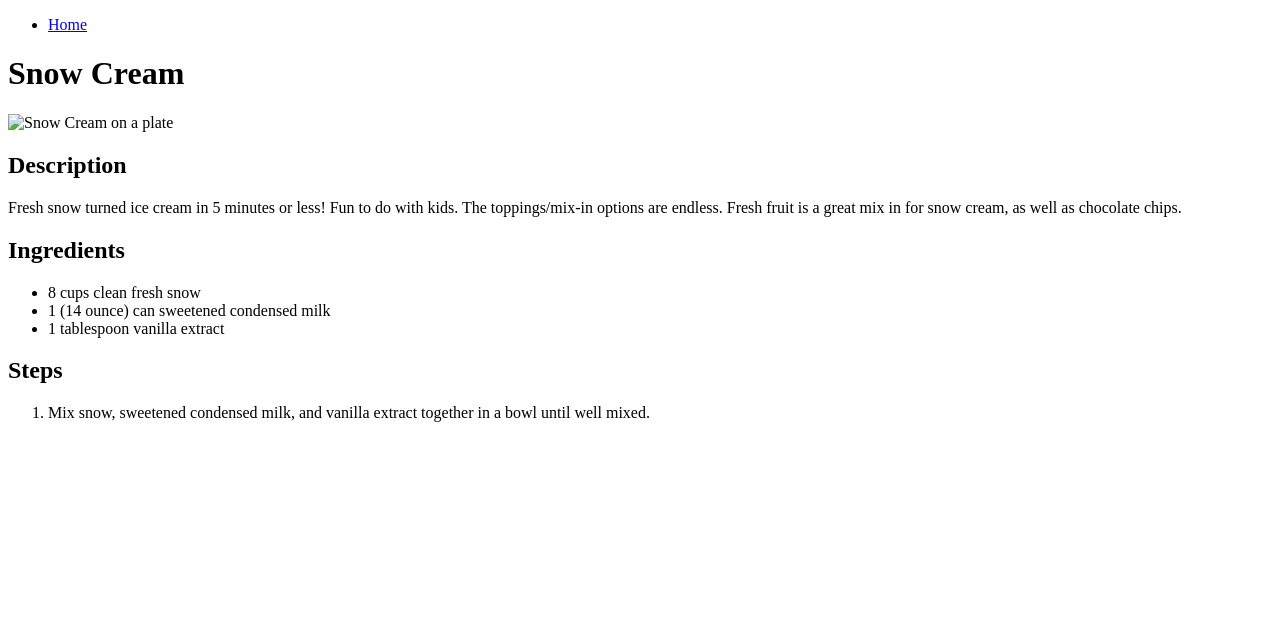
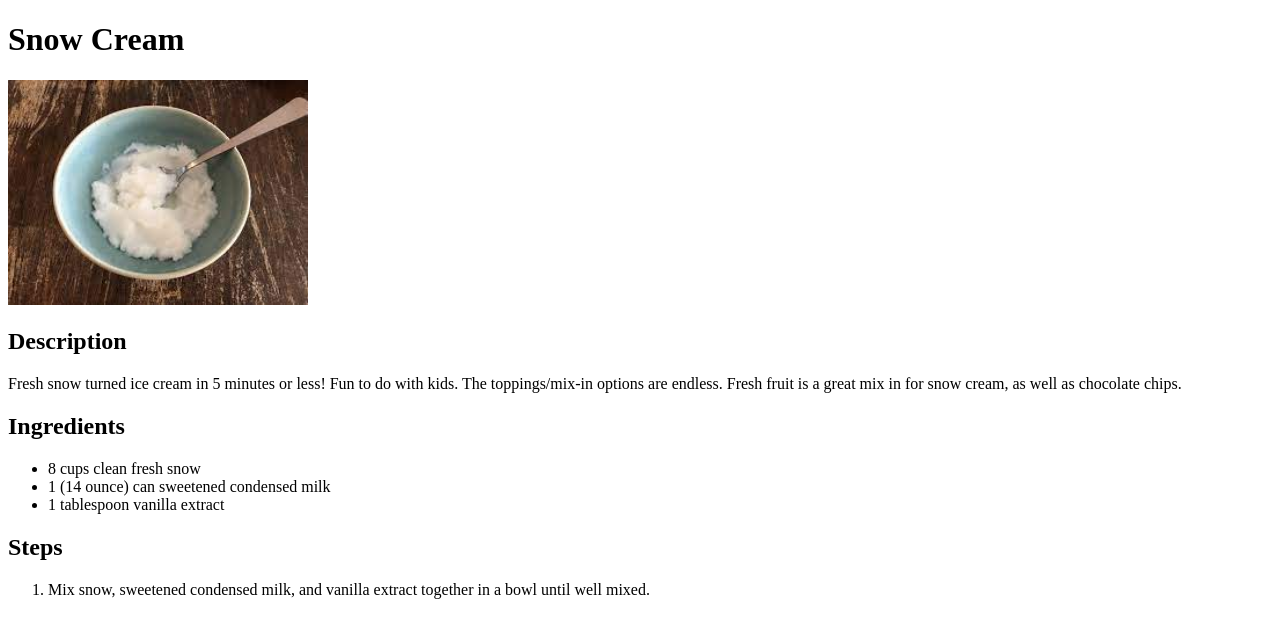
Before and after one commit to PatrickETucker/odin-recipes, a plain HTML site: page recipes/snow-cream.html in a window 1280 px wide. Drawn offline with Linux system fonts and the light colour scheme.

Commit message:
correct issues with img links

```diff
--- a/recipes/snow-cream.html
+++ b/recipes/snow-cream.html
@@ -7,13 +7,8 @@
     <title>Snow Cream</title>
   </head>
   <body>
-    <nav>
-      <ul>
-        <li><a href="/index.html">Home</a></li>
-      </ul>
-    </nav>
     <h1>Snow Cream</h1>
-    <img src="./images/snow-cream.jpeg" alt="Snow Cream on a plate" width="300">
+    <img src="../images/snow-cream.jpeg" alt="Snow Cream on a plate" width="300">
     <h2>Description</h2>
     <p>Fresh snow turned ice cream in 5 minutes or less! Fun to do with kids. The toppings/mix-in options are endless. Fresh fruit is a great mix in for snow cream, as well as chocolate chips.</p>
     <h2>Ingredients</h2>
```
Also changed, not shown: recipes/brazilian-chicken-with-coconut-milk.html (+1 -6 lines), recipes/coconut-milk-cake.html (+1 -6 lines).
